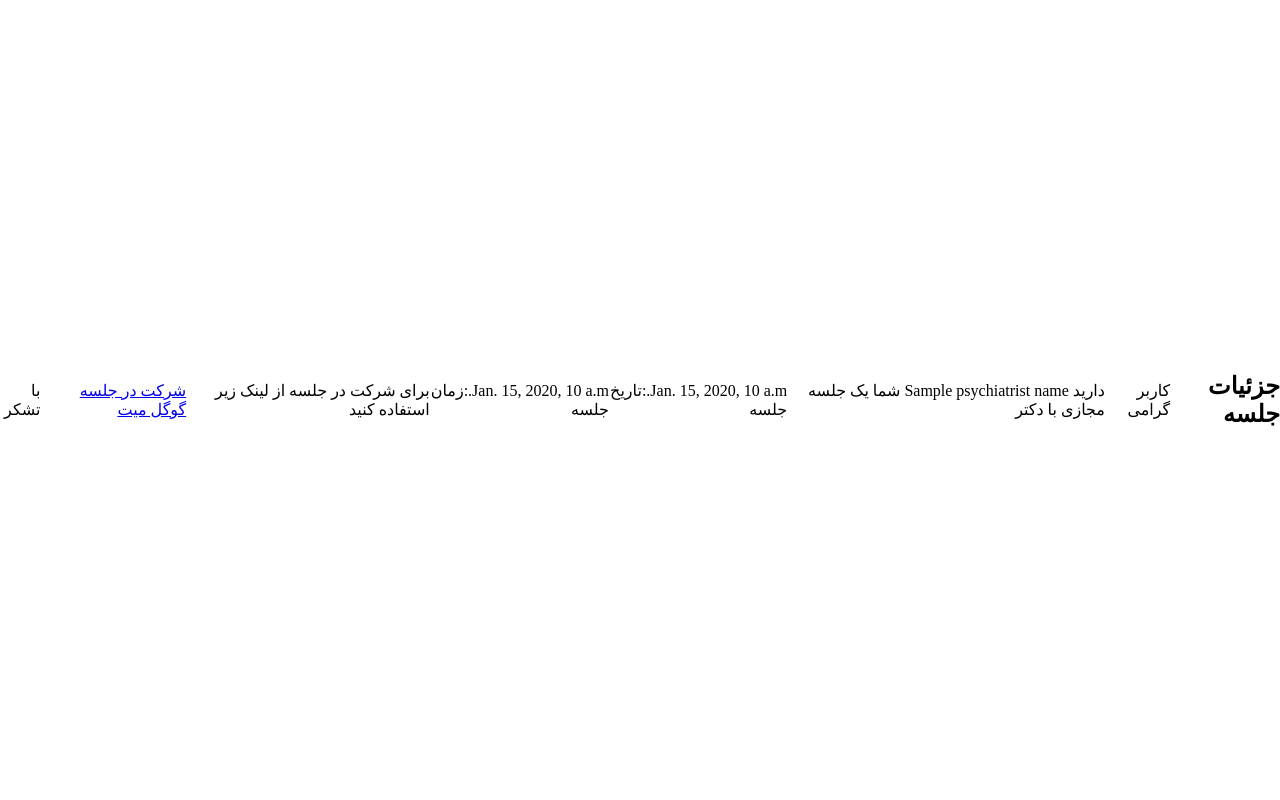
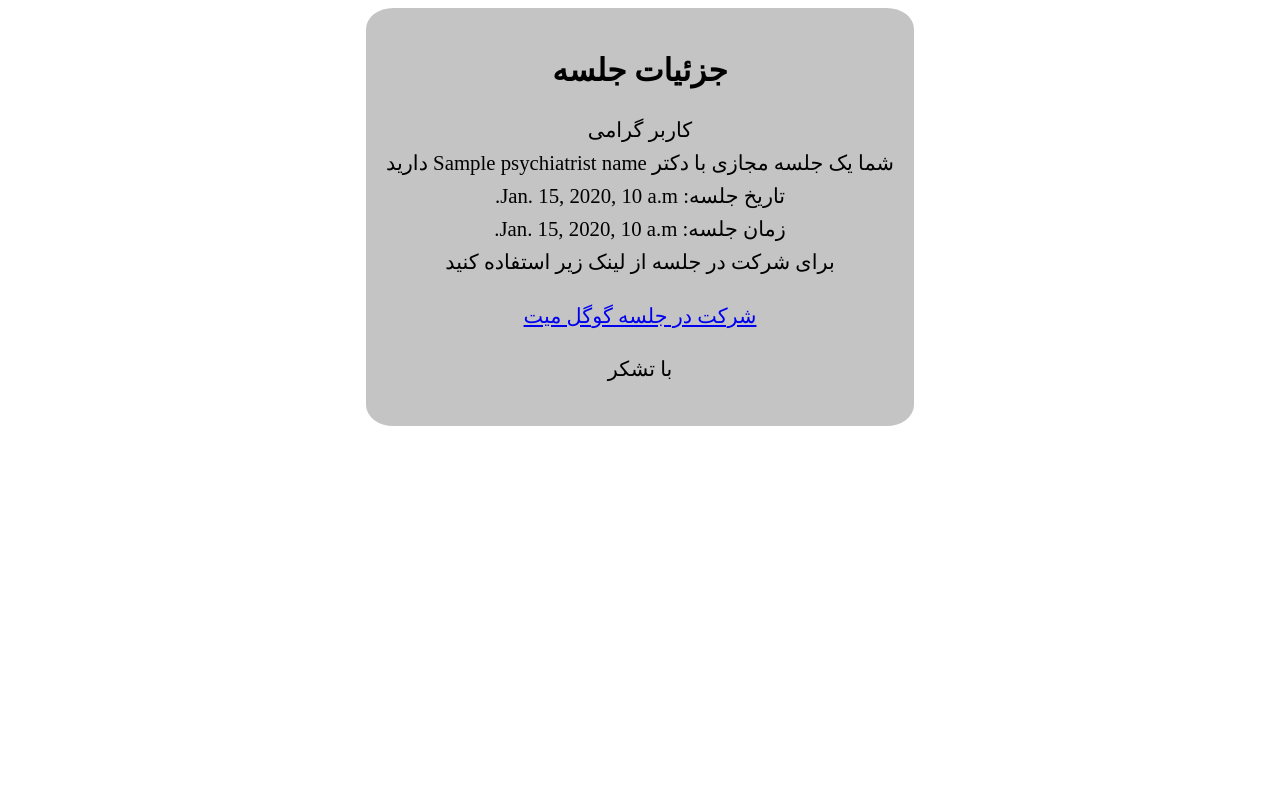
Before and after one commit to ENIAC-group/Back-End, a Django app: template BackEnd/templates/GoogleMeetLink.html in a window 1280 px wide. Run offline with Django 5.2, Linux system fonts and the light colour scheme; the template is opened without the code that fills it: most values are stand-ins (such as "Sample title", 1, 10 or a date in 2020); parts of the project's set-up code (start-up, migrations or seed data) failed here and were passed over.

Commit message:
fix/fb_GoogleMeet/MeetLinkEmail

```diff
--- a/BackEnd/templates/GoogleMeetLink.html
+++ b/BackEnd/templates/GoogleMeetLink.html
@@ -16,10 +16,11 @@
     <p>Thank you.</p>
 </body>
 </html> -->
+{% autoescape off %}
 
-{% autoescape off %}
 <!DOCTYPE html>
 <html lang="fa" dir="rtl">
+
 <head>
     <meta charset="UTF-8">
     <meta name="viewport" content="width=device-width, initial-scale=1.0">
@@ -30,24 +31,40 @@
             display: flex;
             justify-content: center;
             align-items: center;
-        height: 100vh;
-        margin: 0;
+            text-align: center;
+            font-size: 130%;
+            height: 100%;
         }
+
         form {
             text-align: center;
             padding: 20px;
             border: 1px solid #ccc;
             border-radius: 5px;
+            line-height: 50px;
         }
+        .con{
+            display: inline-block;
+            background-color: #c4c4c4;
+            width: fit-content;
+            height: fit-content;
+            border-radius: 5%;
+            padding: 20px;
+            line-height: 33px;
+        }
+
+
         label {
             display: block;
             margin-bottom: 10px;
         }
+
         input[type="text"] {
             width: 200px;
             padding: 8px;
             margin-bottom: 10px;
         }
+
         input[type="submit"] {
             padding: 10px 20px;
             background-color: #a600ff;
@@ -56,22 +73,31 @@
             border-radius: 5px;
             cursor: pointer;
         }
+
         input[type="submit"]:hover {
             background-color: #0056b3;
         }
     </style>
 </head>
+
 <body>
+    <div class="con">
     <h2>جزئیات جلسه</h2>
-  <p>کاربر گرامی</p>
-  <p> دارید {{ psychiatrist_name }} شما یک جلسه مجازی با دکتر </p>
-  <p> {{ appointment_date }}:تاریخ جلسه </p>
-  <p> {{ appointment_time }}:زمان جلسه</p>
-  <p>برای شرکت در جلسه از لینک زیر استفاده کنید</p>
+    <p>کاربر گرامی
+        <br />شما یک جلسه مجازی با دکتر
+        {{psychiatrist_name }}
+        دارید<br />تاریخ جلسه:
+        {{ appointment_date }}
+        <br />زمان جلسه:
+        {{ appointment_time }}
+        <br />
+        برای شرکت در جلسه از لینک زیر استفاده کنید
+        <br />
+    </p>
     <a href="{{ GoogleMeetLink }}">شرکت در جلسه گوگل میت</a>
-  <br>
-  <p>    </p>
-  <p>با تشکر</p>
+    <br />
+    <p>با تشکر</p></div>
 </body>
+
 </html>
 {% endautoescape %}
```
Lines whose indentation alone changed are shown as unchanged.
